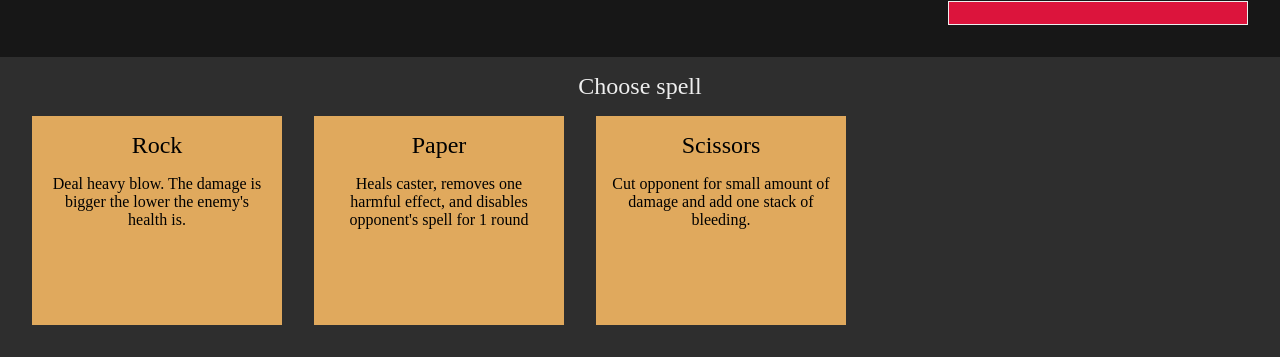
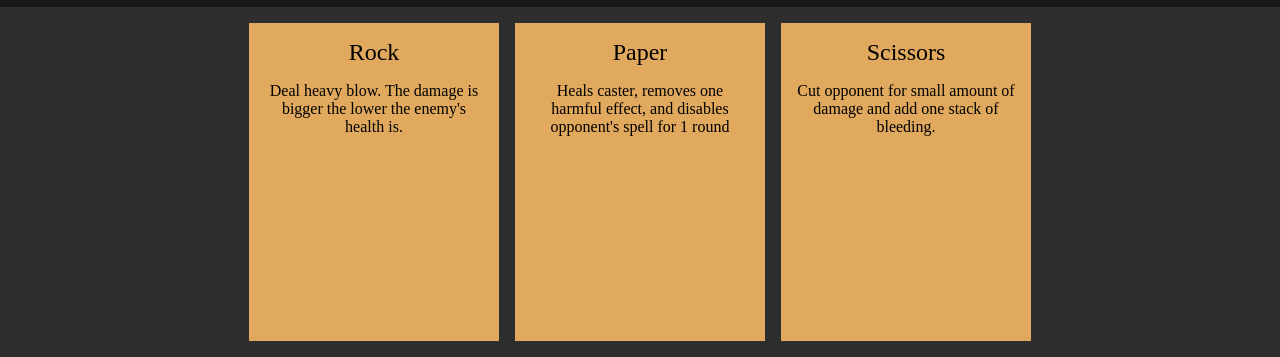
Before and after one commit to CaptSiro/rps, a plain HTML site: page index.html in a window 1280 px wide. Shown: the part 443-800 px from the top of the page. Drawn offline with Linux system fonts and the light colour scheme; a web font is replaced by a local one.

Commit message:
Minor styling changes

```diff
--- a/index.html
+++ b/index.html
@@ -33,8 +33,6 @@
 
         <div class="terminal">
             <div class="screen" data-screen="spells">
-                <div class="prompt">Choose spell</div>
-
                 <div class="spells">
                     <div>
                         <div class="title">Rock</div>
--- a/styles.css
+++ b/styles.css
@@ -68,7 +68,7 @@
     width: 100%;
     height: 100%;
     display: grid;
-    grid-template-rows: 1fr max(33vh, 300px);
+    grid-template-rows: 1fr 350px;
 
     .viewport {
         width: 100vw;
@@ -97,17 +97,21 @@
 }
 
 .spells {
-    padding: 0 32px 32px 32px;
+    padding: 16px;
     width: 100%;
     height: 100%;
     display: flex;
-    gap: 32px;
+    gap: 16px;
     overflow: auto;
+
+    align-items: center;
+    justify-content: center;
 
     > div {
         position: relative;
-        width: 200px;
         height: 100%;
+        aspect-ratio: 1/1.4;
+
         padding: 16px;
         display: flex;
         flex-direction: column;
```
